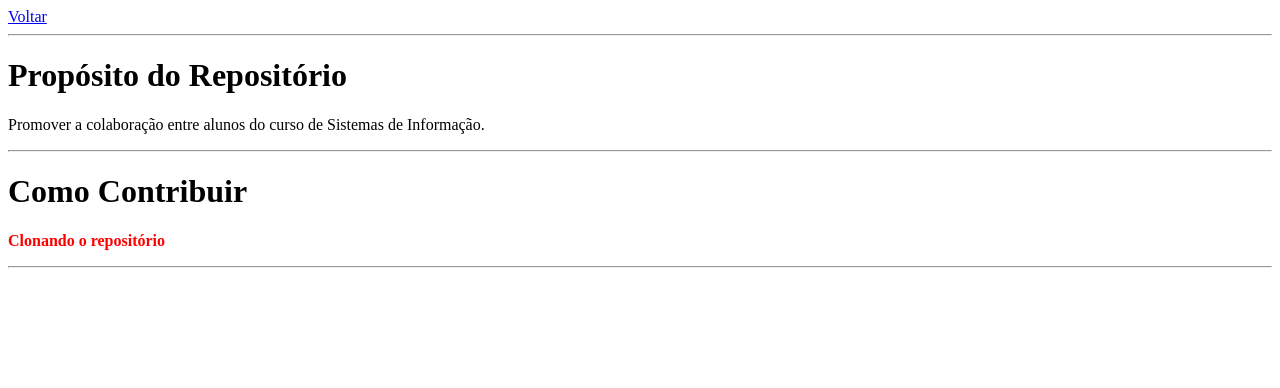
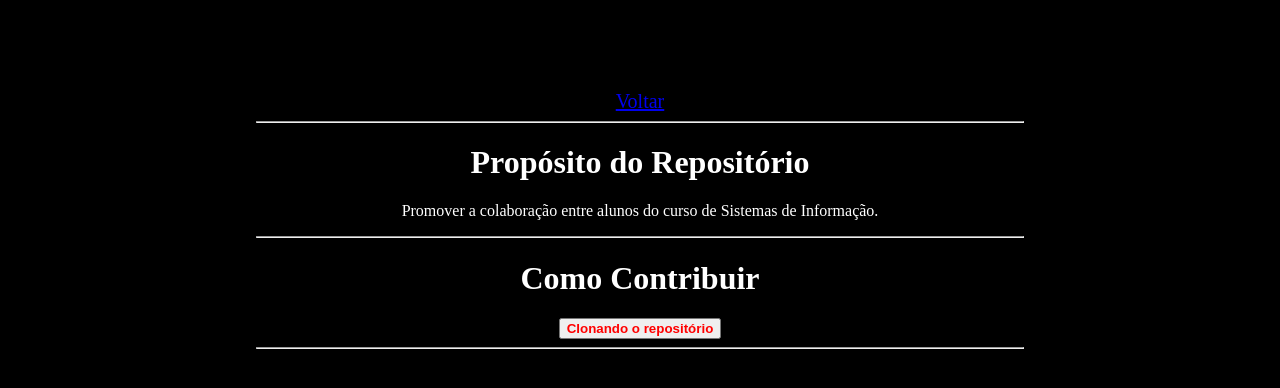
Before and after one commit to Alan-Arlindo-Tachini/Desenvolvimento-Web, a plain HTML site: page sobrerepositório.html in a window 1280 px wide. Drawn offline with Linux system fonts and the light colour scheme.

Commit message:
Update sobrerepositório.html

```diff
--- a/sobrerepositório.html
+++ b/sobrerepositório.html
@@ -5,14 +5,14 @@
 <meta name="viewport" content="width=device-width, initial-scale=1.0">
 <title>Sistemas de Informação</title>
 </head>
-<body>
-    <a href="index.html">Voltar</a>
+<body style="background-color: black;color:white; text-align: center; margin-inline: 20%; margin-block: 7%;">
+    <a style="font-size: 20px;" href="index.html">Voltar</a>
     <hr>
     <h1>Propósito do Repositório</h1>
     <p>Promover a colaboração entre alunos do curso de Sistemas de Informação.</p>
     <hr>
     <h1>Como Contribuir</h1>
-    <p class="Clon"><strong>Clonando o repositório</strong></p>
+    <a href="https://github.com/Alan-Arlindo-Tachini/Desenvolvimento-Web" target="_blank"><button class="Clon"><strong>Clonando o repositório</strong></button></a>
     <hr>
     <style>
         .Clon{
```
